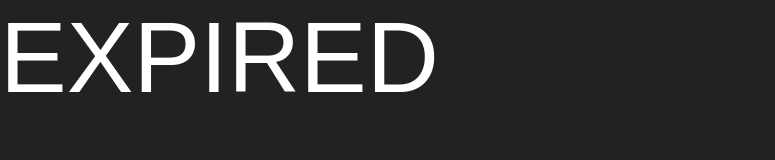
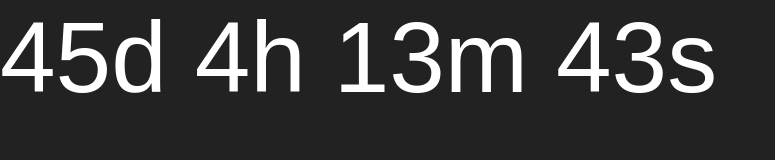
Before and after one commit to javf77/navidad, a plain HTML site: page arbolito.html in a window 1280 px wide. Shown: the whole page, without its empty margins (0-775 px from the left). Drawn offline with Linux system fonts and the light colour scheme.

Commit message:
cambiar el año

```diff
--- a/arbolito.html
+++ b/arbolito.html
@@ -20,7 +20,7 @@
   <div id="countdown" class="contdown">Pruebas</div>
   <script>
     // Set the date we're counting down to
-    var countDownDate = new Date("Dec 24, 2021 23:59:00").getTime();
+    var countDownDate = new Date("Dec 24, 2023 23:59:00").getTime();
 
     // Update the count down every 1 second
     var x = setInterval(function() {
```
